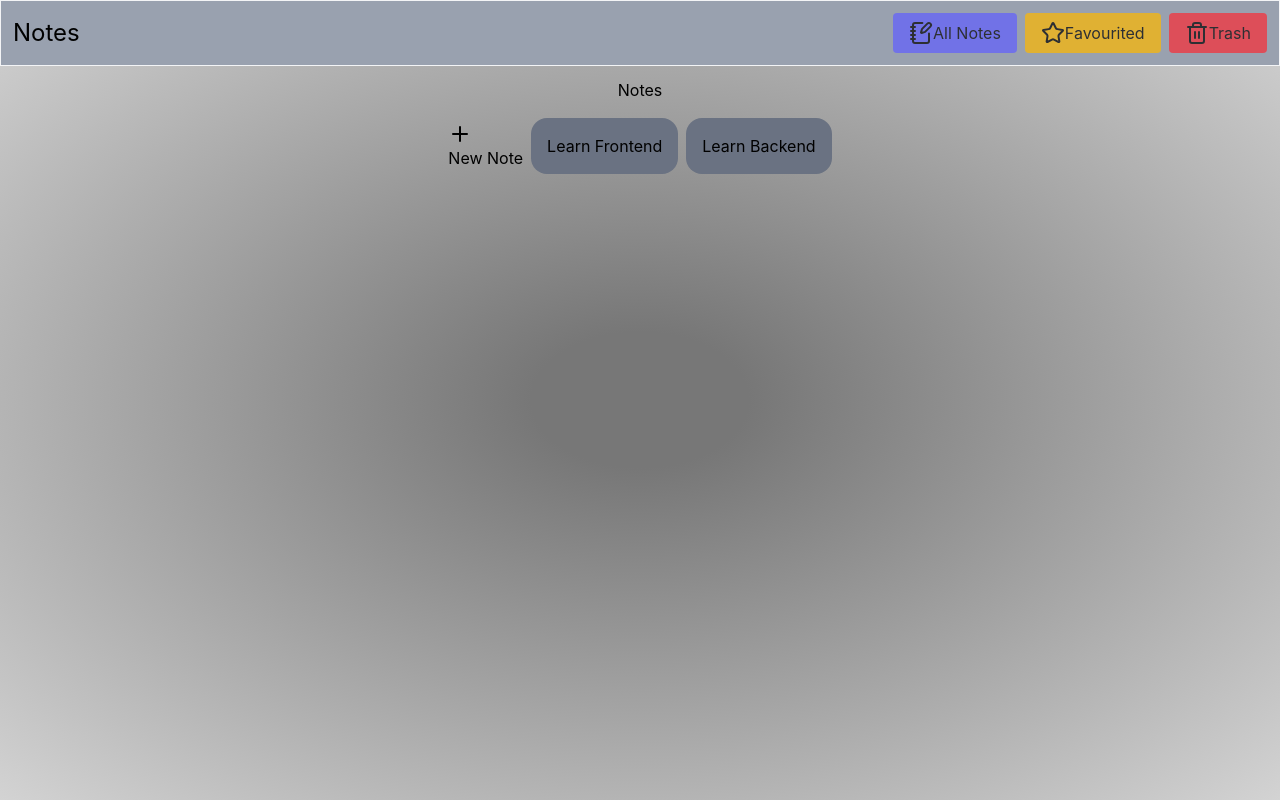
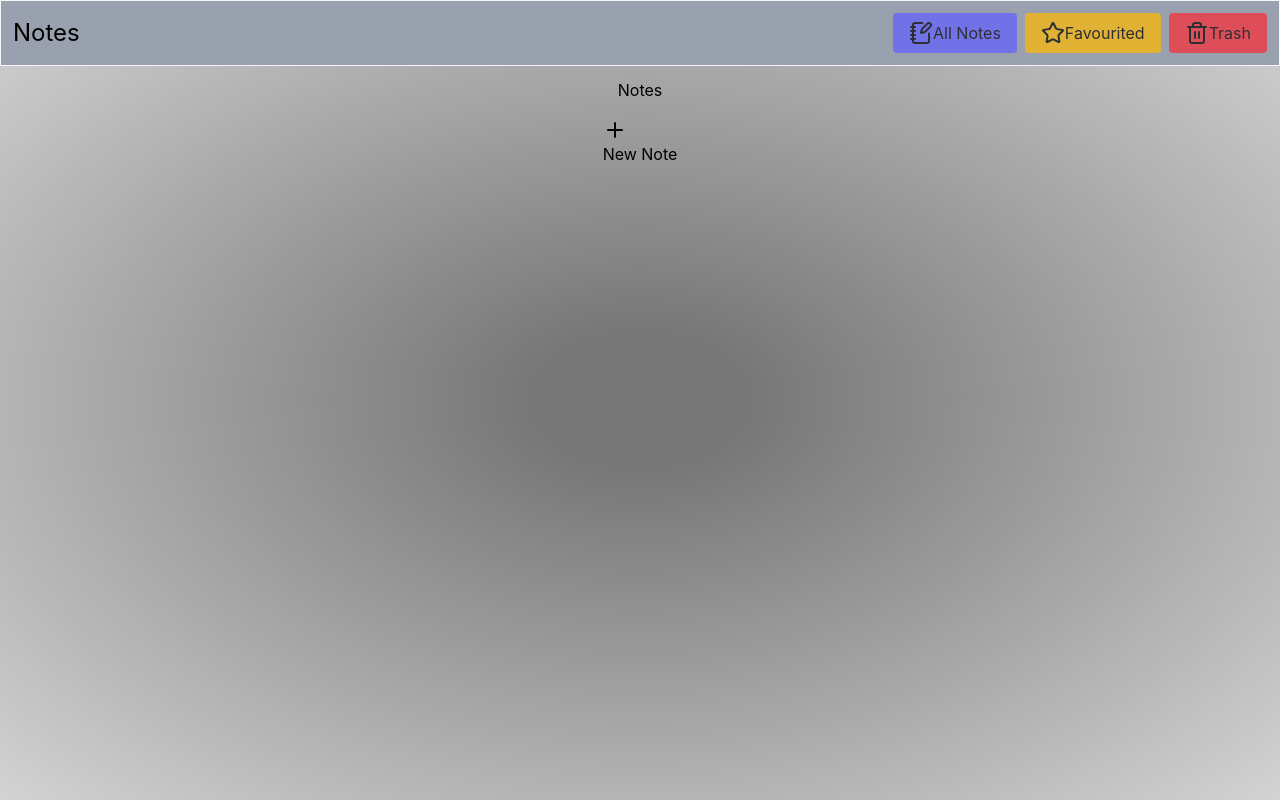
Before and after one commit to AbubakirDev-react/abubakrNotes, a React (Vite) app: page / in a window 1280 px wide. Built offline with nearby package versions, Linux system fonts and the light colour scheme.

Commit message:
feat: implement NoteContext for state management and local storage persistence

```diff
--- a/src/App.jsx
+++ b/src/App.jsx
@@ -5,15 +5,15 @@ import heroImg from './assets/hero.png'
 import './App.css'
 import Navbar from './components/Navbar'
 import NotesList from './components/Notes/NotesList'
+import NoteProvider from './context/NoteContext'
 
 function App() {
-  const [count, setCount] = useState(0)
 
   return (
-    <>
+    <NoteProvider>
       <Navbar />
       <NotesList/>
-    </>
+    </NoteProvider>
   )
 }
 
--- a/src/components/Notes/NotesList.jsx
+++ b/src/components/Notes/NotesList.jsx
@@ -2,16 +2,18 @@ import React from 'react'
 import { Notes } from './NoteData'
 import NoteCard from './NoteCard'
 import AddNote from './add/AddNote'
+import { useNote } from '../../context/NoteContext'
 
 export default function NotesList() {
+  const {notes} = useNote();
   return (
     <div className='flex items-center flex-col justify-center gap-4 p-3'>
       <h1>Notes</h1>
 
       <div className="flex items-center gap-2">
         <AddNote />
-        {Notes.map((note)=>(
-        <NoteCard note={note} />
+        {notes.map((note,index)=>(
+        <NoteCard note={note}  key={index}/>
       ))}
       </div>
     </div>
--- a/src/components/Notes/add/AddNote.jsx
+++ b/src/components/Notes/add/AddNote.jsx
@@ -3,12 +3,24 @@ import { Plus } from 'lucide-react'
 import React, { useState } from 'react'
 import { Dialog,Description, Field, Fieldset, Input, Label, Legend, Select, Textarea } from '@headlessui/react'
 import {Categories} from '../categories'
+import { useNote } from '../../../context/NoteContext'
 
 export default function AddNote() {
   const [isOpen,setIsOpen] = useState(false)
+  const [title,setTitle] = useState('');
+  const [category,setCategory] = useState(null);
+  const [noteData,setNoteData] = useState(null);
+
+  const { createNote } = useNote();
   function addNote(e){
     e.preventDefault()
     setIsOpen(false)
+    createNote(title,category,noteData)
+    console.log({
+      'title':title,
+      'data':noteData,
+      'category':category
+    })
   }
   return (
     <div>
@@ -20,11 +32,11 @@ export default function AddNote() {
         <form action="" className='p-5 bg-gray-600 flex flex-col gap-2' onSubmit={addNote}>
           <div className="flex flex-col gap-2 p-3">
             <label htmlFor="title" className='block text-white/50 font-semibold'>Title</label>
-            <input type="text" name='title' id='title' placeholder='Enter a title...' className='px-3 py-1.5 text-white/50 rounded border-2' required/>
+            <input type="text" name='title' id='title' onChange={(e)=>setTitle(e.target.value)} placeholder='Enter a title...' className='px-3 py-1.5 text-white/50 rounded border-2' required/>
           </div>
           <div className="flex flex-col gap-2 p-3">
             <label htmlFor="categories" className='block text-white/50 font-semibold'>Categories</label>
-            <select name="categories" id="categories" className='text-white/50 px-3 py-1.5 border rounded' required>
+            <select name="categories" id="categories" onChange={(e)=>setCategory(e.target.value)} className='text-white/50 px-3 py-1.5 border rounded' required>
               {Categories.map(category=>(
                 <option value={category.title} className='capitalize text-gray-600'>{category.title}</option>
               ))}
@@ -32,7 +44,7 @@ export default function AddNote() {
           </div>
           <div className="flex flex-col gap-2 p-3">
             <label htmlFor="data" className='block text-white/50 font-semibold'>Data</label>
-            <textarea name="data" id="data" placeholder='Enter something...' className='text-white/50 px-3 py-1.5 border rounded' required></textarea>
+            <textarea name="data" id="data" onChange={(e)=>setNoteData(e.target.value)} placeholder='Enter something...' className='text-white/50 px-3 py-1.5 border rounded' required></textarea>
           </div>
           <button className='mx-auto p-2 rounded bg-red-500 text-white/90' onClick={()=>setIsOpen(false)}>Cancel</button>
           <button className='mx-auto p-2 rounded bg-purple-500 text-white/70' type='submit'>Save</button>
--- /dev/null
+++ b/src/context/NoteContext.jsx
@@ -0,0 +1,29 @@
+import { createContext, useContext, useEffect, useState } from "react";
+
+
+const NoteContext = createContext(null);
+
+export default function NoteProvider({children}){
+    const [notes,setNotes] = useState(()=>{
+        const saved = localStorage.getItem('notes')
+        if(saved){
+            return JSON.parse(saved)
+        } else {
+            return []
+        }
+    })
+    useEffect(()=>{
+        localStorage.setItem('notes',JSON.stringify(notes))
+    },[notes])
+    function createNote(title,category,data){
+        setNotes([...notes,{title:title,category:category,data:data}])
+    }
+    return(
+        <NoteContext.Provider value={{ notes,createNote }}>{children}</NoteContext.Provider>
+    )
+}
+
+export function useNote(){
+    const context = useContext(NoteContext);
+    return context
+}
```
